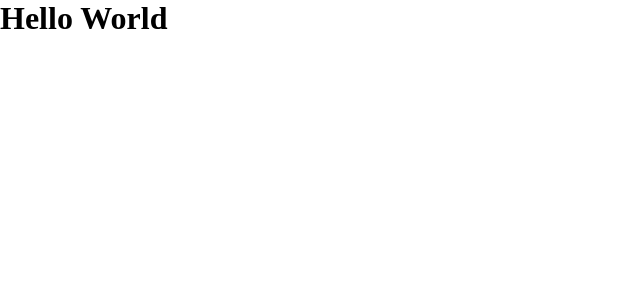
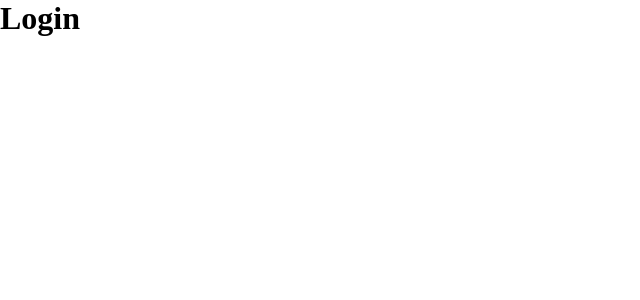
Before and after one commit to kaiquen/porpoise-frontend-reactjs, a React (Create React App) app: page /login in a window 1280 px wide. Shown: the top 300 px of the page, without its empty margins (0-640 px from the left). Built offline with nearby package versions, Linux system fonts and the light colour scheme.

Commit message:
feat: [scope] creating routes and change in workspace

```diff
--- a/src/App.tsx
+++ b/src/App.tsx
@@ -1,10 +1,18 @@
-import "./global.scss"
+import { BrowserRouter, Route, Routes } from 'react-router-dom';
 
-const App = ()=>  {
+import './global.scss'
+
+import Home from './pages/home/intex';
+import Login from './pages/login';
+
+const App = () => {
   return (
-    <div className="App">
-      <h1>Hello World</h1>
-    </div>
+    <BrowserRouter>
+      <Routes>
+        <Route path="/" element={<Home />} />
+        <Route path="login" element={<Login />} />
+      </Routes>
+    </BrowserRouter>
   );
 }
 
--- /dev/null
+++ b/src/pages/home/intex.tsx
@@ -0,0 +1,11 @@
+import './styles.scss';
+
+const Home = () => {
+    return (
+        <>
+            <h1>Home</h1>
+        </>
+    )
+}
+
+export default Home;
--- /dev/null
+++ b/src/pages/login/index.tsx
@@ -0,0 +1,11 @@
+import './styles.scss';
+
+const Login = () => {
+    return (
+        <>
+            <h1>Login</h1>
+        </>
+    )
+}
+
+export default Login;
```
Also changed, not shown: package.json (+8 -7 lines), src/pages/home/styles.scss (added), src/pages/login/styles.scss (added), 1 other file (tests, documents, lock files or other folders).
